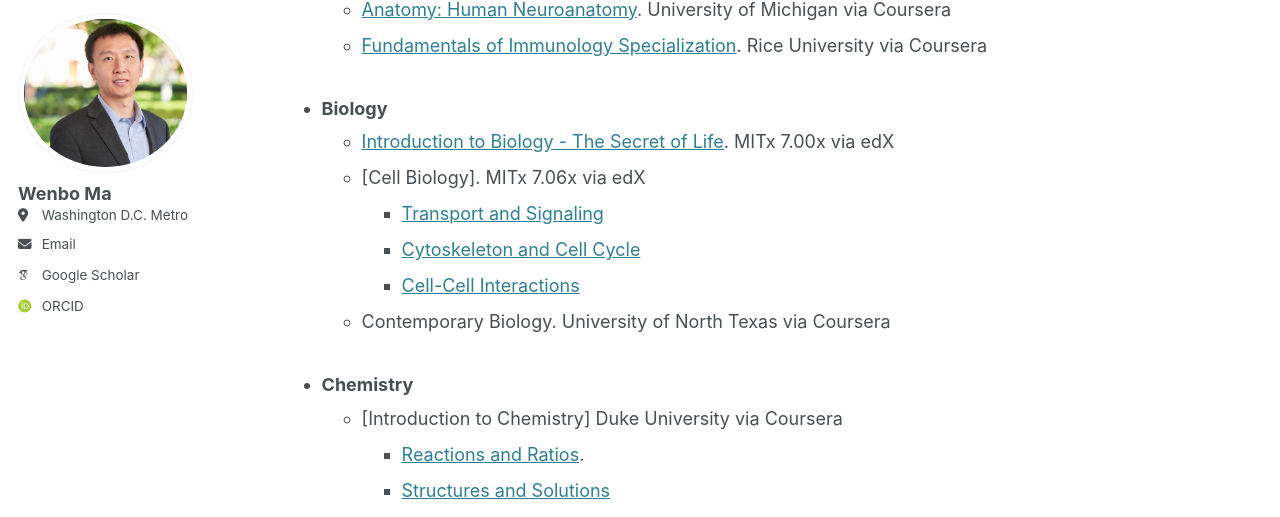
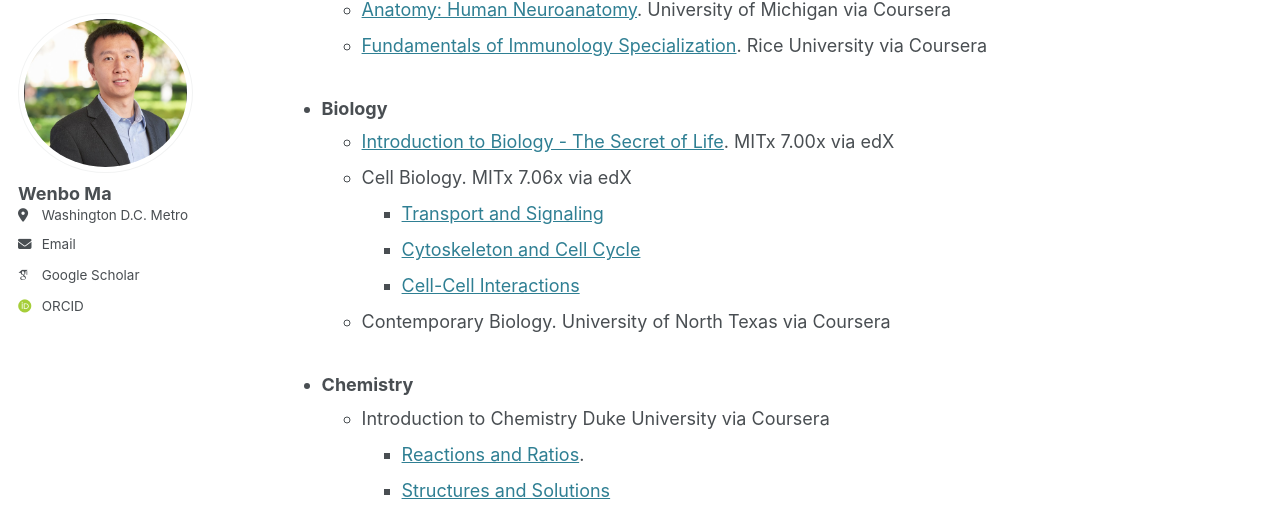
Before and after one commit to wenbo5565/wenbo5565.github.io, a Jekyll site: the page built from _pages/about.md, in a window 1280 px wide and 900 px high, scrolled down 2136 px. Shown: the part 93-610 px from the top of the window. Built offline with Jekyll 4.4.1, drawn with Linux system fonts in a browser that asks for light colours; some web fonts are replaced.

```diff
--- a/_pages/about.md
+++ b/_pages/about.md
@@ -62,14 +62,14 @@ Since my research is interdisciplinary and my formal education is only in the "m
 
 - ### Biology
   - [Introduction to Biology - The Secret of Life](https://learning.edx.org/course/course-v1:MITx+7.00x+1T2025/home). MITx 7.00x via edX
-  - [Cell Biology]. MITx 7.06x via edX
+  - Cell Biology. MITx 7.06x via edX
     - [Transport and Signaling](https://courses.edx.org/certificates/e263210d938c401298c6eb812ea4deab?_gl=1*1pmhdg2*_gcl_au*MTAzNDA5MTkxMi4xNzQ1NTk4ODQ1*_ga*MjAwMzYyNzYwMy4xNzQ5NTA3NTQ4*_ga_D3KS4KMDT0*czE3NTAwMTgyNzYkbzI3JGcxJHQxNzUwMDE5MTk1JGo2MCRsMCRoMA..)
     - [Cytoskeleton and Cell Cycle](https://courses.edx.org/certificates/66ed337b078842ba964fe701b187879d)
     - [Cell-Cell Interactions](https://mitxonline.mit.edu/courses/course-v1:MITxT+7.06.3x/)
   - Contemporary Biology. University of North Texas via Coursera
 
 - ### Chemistry
-  - [Introduction to Chemistry] Duke University via Coursera
+  - Introduction to Chemistry Duke University via Coursera
     - [Reactions and Ratios](https://www.coursera.org/account/accomplishments/certificate/7DQIP192BUXD).
     - [Structures and Solutions](https://www.coursera.org/account/accomplishments/certificate/T4SKYBPFN5CY)
   - [Biochemistry: Biomolecules, Methods, and Mechanisms](https://learning.edx.org/course/course-v1:MITx+7.05x+1T2025/home). MITx 7.05x via edX
```
